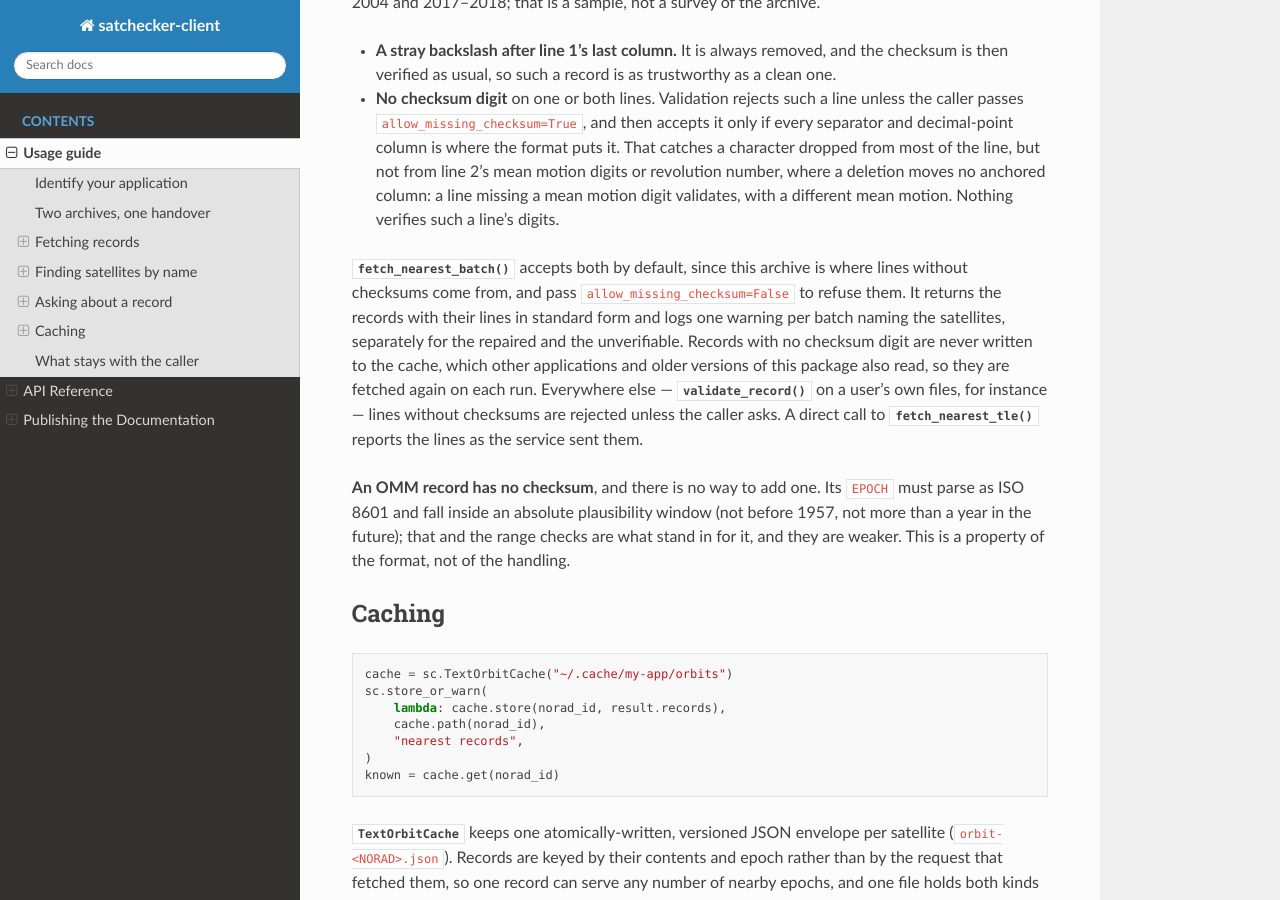
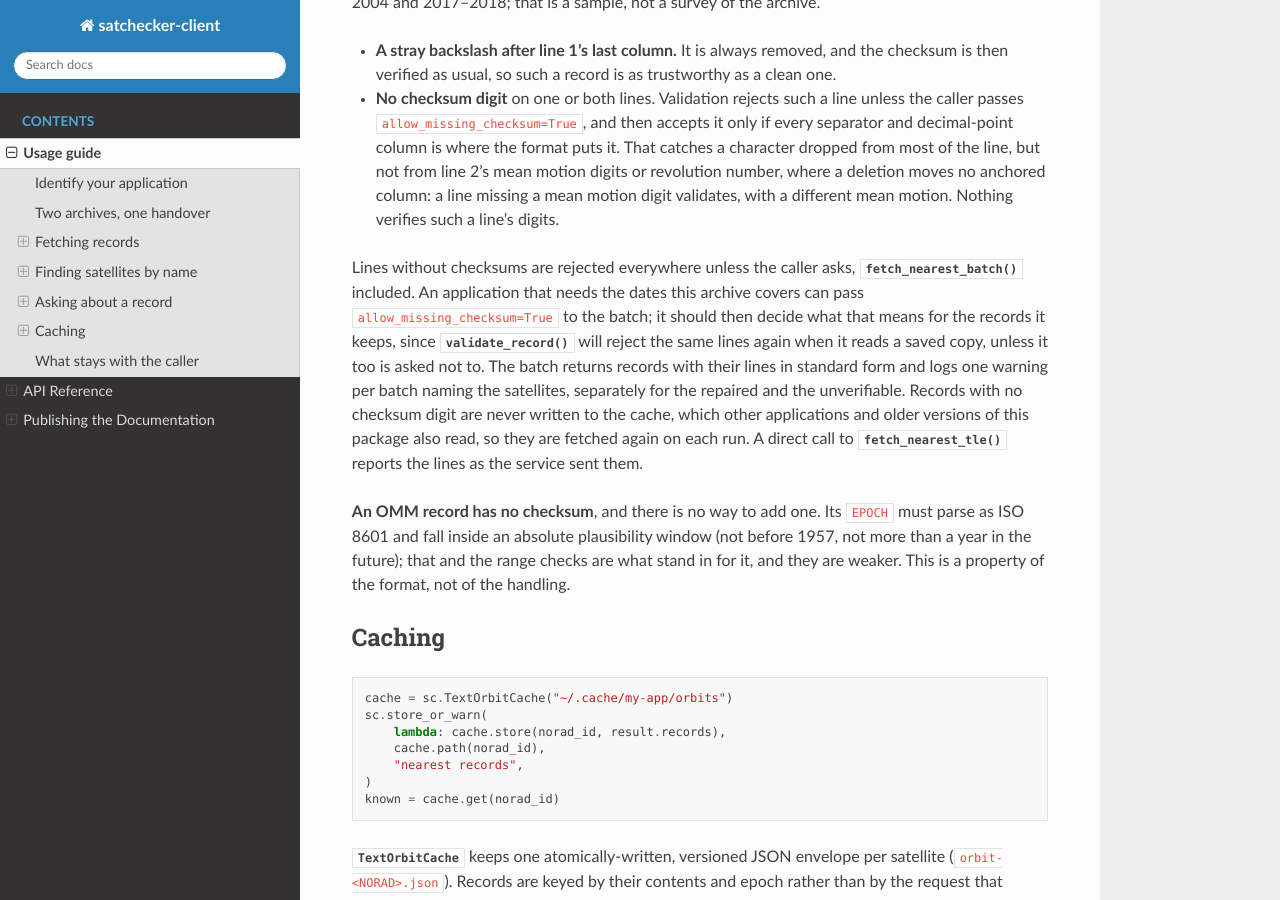
Before and after one commit to epfl-radio-astro/satchecker-client, a Sphinx documentation site: the page built from docs/usage.md, in a window 1280 px wide and 900 px high, scrolled down 4690 px. Built offline with Sphinx 7.4.7 and the Read the Docs theme 3.1.0, drawn with Linux system fonts in a browser that asks for light colours.

Commit message:
Make fetch_nearest_batch strict about missing checksums by default
fetch_nearest_batch defaulted to allow_missing_checksum=True, on the
reasoning that SatChecker's historical archive is where checksum-less lines
come from. A review of the two applications that depend on this package
showed what that default does to them.

tabascal depends on satchecker-client>=0.1.0 with no upper bound and calls
fetch_nearest_batch without the argument, so installing this release would
have widened the TLEs tabascal accepts without anyone deciding to: a line
missing a mean-motion digit can still pass the layout and range checks.
Both tabascal and tab-sim also save the records a run used and re-validate
them strictly when replaying, so a checksum-less record accepted online
would be rejected by the same application's own replay.

The batch now defaults to False, like every other validator here. The
verified backslash repair is unchanged, so SatChecker's most common
historical defect still resolves: live, MOLNIYA at 2010-06-01 returns 10 of
10 records under the default. A checksum-less record, ISS at 2017-05-15, is
refused under the default and accepted with a warning when the caller passes
allow_missing_checksum=True. The docstring and usage guide say that an
application opting in must treat what it saves as unverified too.

379 tests pass; restoring the permissive default fails the batch test.

```diff
--- a/docs/usage.md
+++ b/docs/usage.md
@@ -241,17 +241,18 @@ that is a sample, not a survey of the archive.
   column: a line missing a mean motion digit validates, with a different mean
   motion. Nothing verifies such a line's digits.
 
-{func}`~satchecker_client.service.fetch_nearest_batch` accepts both by default,
-since this archive is where lines without checksums come from, and pass
-`allow_missing_checksum=False` to refuse them. It returns the records with their
-lines in standard form and logs one warning per batch naming the satellites,
-separately for the repaired and the unverifiable. Records with no checksum digit
-are never written to the cache, which other applications and older versions of
-this package also read, so they are fetched again on each run. Everywhere else —
-{func}`~satchecker_client.records.validate_record` on a user's own files, for
-instance — lines without checksums are rejected unless the caller asks. A direct
-call to {func}`~satchecker_client.client.fetch_nearest_tle` reports the lines as
-the service sent them.
+Lines without checksums are rejected everywhere unless the caller asks,
+{func}`~satchecker_client.service.fetch_nearest_batch` included. An application
+that needs the dates this archive covers can pass `allow_missing_checksum=True`
+to the batch; it should then decide what that means for the records it keeps,
+since {func}`~satchecker_client.records.validate_record` will reject the same
+lines again when it reads a saved copy, unless it too is asked not to. The batch
+returns records with their lines in standard form and logs one warning per batch
+naming the satellites, separately for the repaired and the unverifiable. Records
+with no checksum digit are never written to the cache, which other applications
+and older versions of this package also read, so they are fetched again on each
+run. A direct call to {func}`~satchecker_client.client.fetch_nearest_tle`
+reports the lines as the service sent them.
 
 **An OMM record has no checksum**, and there is no way to add one. Its `EPOCH`
 must parse as ISO 8601 and fall inside an absolute plausibility window (not
```
Also changed, not shown: README.md (+1 -2 lines), 2 other files.
